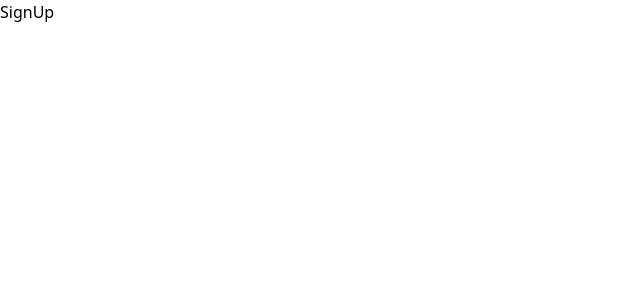
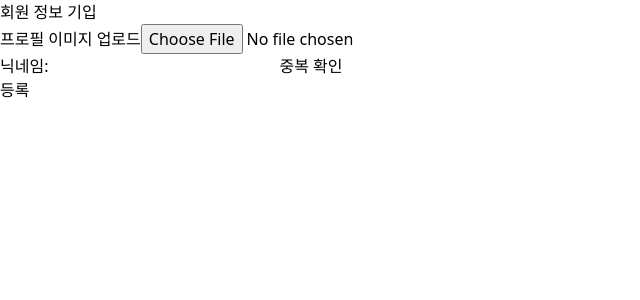
Before and after one commit to yuj1818/Sorimaeul, a React (Vite) app in the folder Front/: page /signup in a window 1280 px wide. Shown: the top 300 px of the page, without its empty margins (0-640 px from the left). Built offline with nearby package versions, Linux system fonts and the light colour scheme.

Commit message:
feat: 회원 정보 등록 후  가입 기능 구현

```diff
--- a/Front/src/pages/users/LoginCallbackPage.tsx
+++ b/Front/src/pages/users/LoginCallbackPage.tsx
@@ -1,13 +1,16 @@
 import { useEffect, useState } from "react";
 import { Navigate, useLocation } from "react-router-dom";
-
+import { useDispatch } from "react-redux";
 import API from "../../utils/axios";
 import { setCookie, getCookie, removeCookie } from "../../utils/cookie";
+import { userSlice } from "../../stores/user";
 
 // 소셜 로그인 후 redirect될 페이지 (call back)
 // 서버로부터 token(access, refresh)까지 받는 역할
 const LoginCallbackPage: React.FC = () => {
   const [status, setStatus] = useState<number | null>(null);
+  const dispatch = useDispatch();
+
   const provider:string = useLocation().pathname.slice(16);
   const code:string | null = new URLSearchParams(useLocation().search).get("code");
 
@@ -32,6 +35,8 @@ const LoginCallbackPage: React.FC = () => {
               setCookie("refreshToken", `Bearer ${refresh}`, { path: "/"});
               const accessToken = getCookie("accessToken");
 
+              // redux store user 상태를 업데이트
+              dispatch(userSlice.actions.login());
               // 사이트 로그인 요청 보내기 - 회원 db에 있는지 판별
               API.get("/user/login", {
                   headers: {
@@ -53,8 +58,8 @@ const LoginCallbackPage: React.FC = () => {
 
   return (
       <div>
-          {status === 200 && <Navigate to={"/home"} />}
-          {status === 204 && <Navigate to={"/signup"} />}
+          { status === 200 && <Navigate to={"/home"} />}
+          { status === 204 && <Navigate to={"/signup"} />}
       </div>
   );
 };
--- a/Front/src/pages/users/SignUpPage.tsx
+++ b/Front/src/pages/users/SignUpPage.tsx
@@ -1,9 +1,72 @@
-import React from "react";
+import { useDispatch, useSelector } from "react-redux";
+import { RootState } from "../../stores/store";
+import { useState } from "react";
+import { set } from "../../stores/user";
+import { checkNickname, signUp } from "../../utils/userAPI";
 
-// 회원가입(상세 정보 기입) 페이지import React from "react";
-const SignUpPage: React.FC = () => {
+function SignUpPage() {
+  const dispatch = useDispatch();
+  const [ inputNickname, setInputNickname ] = useState(""); // 입력된 닉네임을 저장할 상태
+
+  const [ selectedImage, setSelectedImage ] = useState("");
+  const [ isValidNickname, setIsValidNickname ] = useState(false);
+
+
+  const handleNicknameChange = (e: React.ChangeEvent<HTMLInputElement>) => {
+    setInputNickname(e.target.value);
+    setIsValidNickname(false);
+  };
+
+
+  const onClickCheckNickname = async () => {
+    const response = await checkNickname(inputNickname);
+    console.log(response);
+
+    if (response === 0) {
+      setIsValidNickname(true);
+      console.log("닉네임 체크 결과: o")
+    } else if (response === 1) {
+      setIsValidNickname(false);
+    }
+  };
+
+  // 회원 정보 등록
+  const onClickSubmit = async () => {
+    if (isValidNickname) {
+      try {
+        await signUp(inputNickname, selectedImage);
+        // 회원 가입 성공 시 redux store 로그인 상태 반영
+        dispatch(set({ nickname: inputNickname, profileImage: selectedImage, loggedIn: true  }));
+
+      } catch (error){
+        console.error("회원 가입 실패", error);
+      }
+    }
+
+  };
+
+  const handleSubmit = (e : React.FormEvent) => {
+    e.preventDefault();
+  };
+
   return (
-    <h1>SignUp</h1>
-  );
+    <div>
+      <h2>회원 정보 기입</h2>
+        <form onSubmit={handleSubmit}>
+          <div>
+            <label>프로필 이미지 업로드</label>
+            <input type="file" accept="image/*" />
+            { selectedImage && (<img src={selectedImage} alt="Selected Proofile" />)}
+          </div>
+          <div>
+            <label>닉네임:</label>
+            <input type="text" value={ inputNickname } onChange={ handleNicknameChange }/>
+            <button onClick={ onClickCheckNickname }>중복 확인</button>
+          </div>
+          <button type="submit" onClick={ onClickSubmit }>등록</button>
+        </form>
+    </div>
+  )
 }
+
 export default SignUpPage;
--- /dev/null
+++ b/Front/src/stores/store.ts
@@ -0,0 +1,14 @@
+import { configureStore } from "@reduxjs/toolkit";
+import userSlice, { UserState } from "./user";
+
+export interface RootState {
+  user: UserState;
+}
+
+const store = configureStore({
+  reducer: {
+    user: userSlice,
+  }
+})
+
+export default store;
--- /dev/null
+++ b/Front/src/stores/user.ts
@@ -0,0 +1,36 @@
+import { createSlice } from "@reduxjs/toolkit";
+
+export interface UserState {
+  nickname: string,
+  profileImage: string,
+  loggedIn: boolean
+}
+
+const initialState: UserState = {
+  nickname: "",
+  profileImage: "",
+  loggedIn: false
+}
+
+export const userSlice = createSlice({
+  name: "user",
+  initialState,
+  reducers: {
+    set(state, action) {
+      const { nickname, profileImage } = action.payload;
+      state.nickname = nickname;
+      state.profileImage = profileImage;
+    },
+    login(state) {
+      state.loggedIn = true;
+    },
+    logout(state) {
+      state.loggedIn = false;
+      state.nickname = "";
+      state.profileImage = "";
+    }
+  }
+});
+
+export const { set } = userSlice.actions;
+export default userSlice.reducer;
--- a/Front/src/utils/axios.ts
+++ b/Front/src/utils/axios.ts
@@ -8,7 +8,7 @@ const API = axios.create({
     baseURL: URL,
     withCredentials: true,
     headers: {
-        accessToken: await getCookie("accessToken"),
+        accessToken: getCookie("accessToken"),
     },
 })
 
--- /dev/null
+++ b/Front/src/utils/userAPI.ts
@@ -0,0 +1,27 @@
+import API from "./axios";
+import { getCookie } from "./cookie";
+
+const accessToken = getCookie("accessToken");
+const headers = { Authorization: accessToken };
+
+export const checkNickname = ( nickname: string ) => {
+
+  return API.get(`user/nickname/${nickname}`, { headers })
+  .then((res) => {
+    return res.data.result;
+  })
+  .catch((err) => {
+    console.log(nickname);
+    console.log("err", err);
+    return err;
+  });
+}
+
+export const signUp = async ( nickname: string, profileImage: string ) => {
+  try {
+    const res = await API.post('user/signup', { nickname, profileImage }, { headers });
+    console.log("회원 가입 성공", res.data);
+  } catch (err) {
+    console.error("회원 가입 실패", err);
+  }
+}
```
Also changed, not shown: Front/src/App.tsx (+14 -10 lines).
